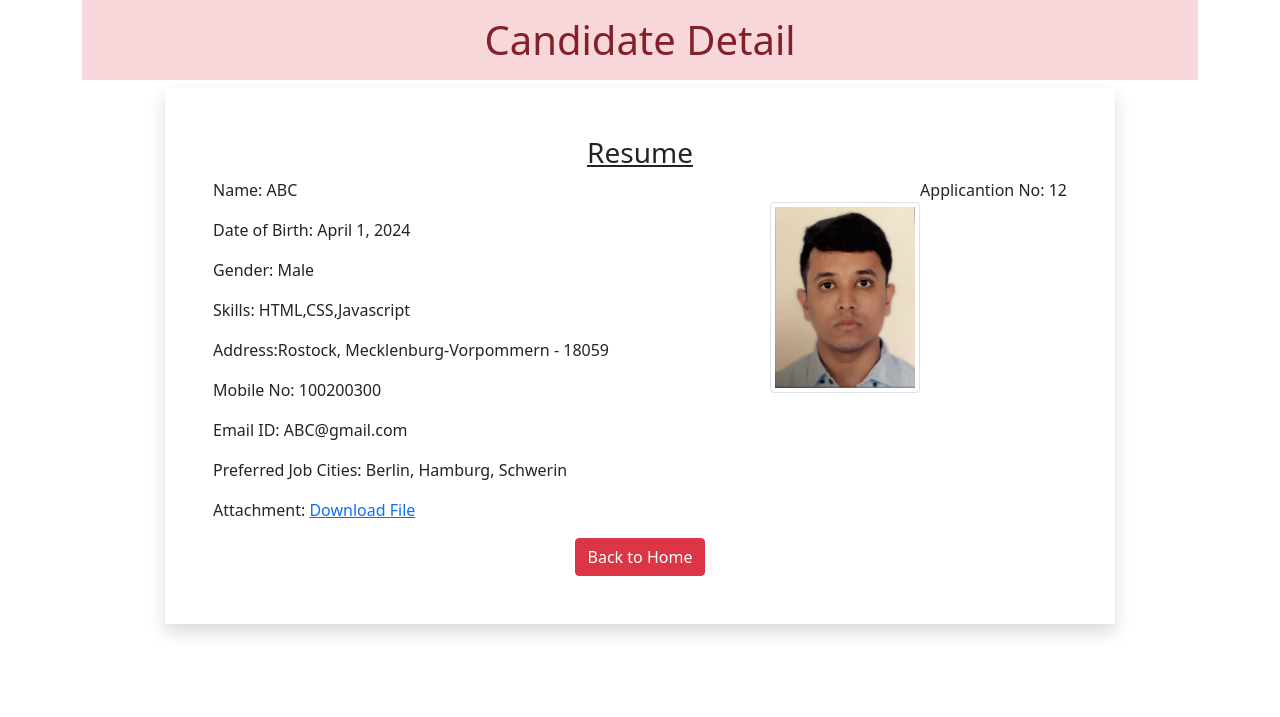
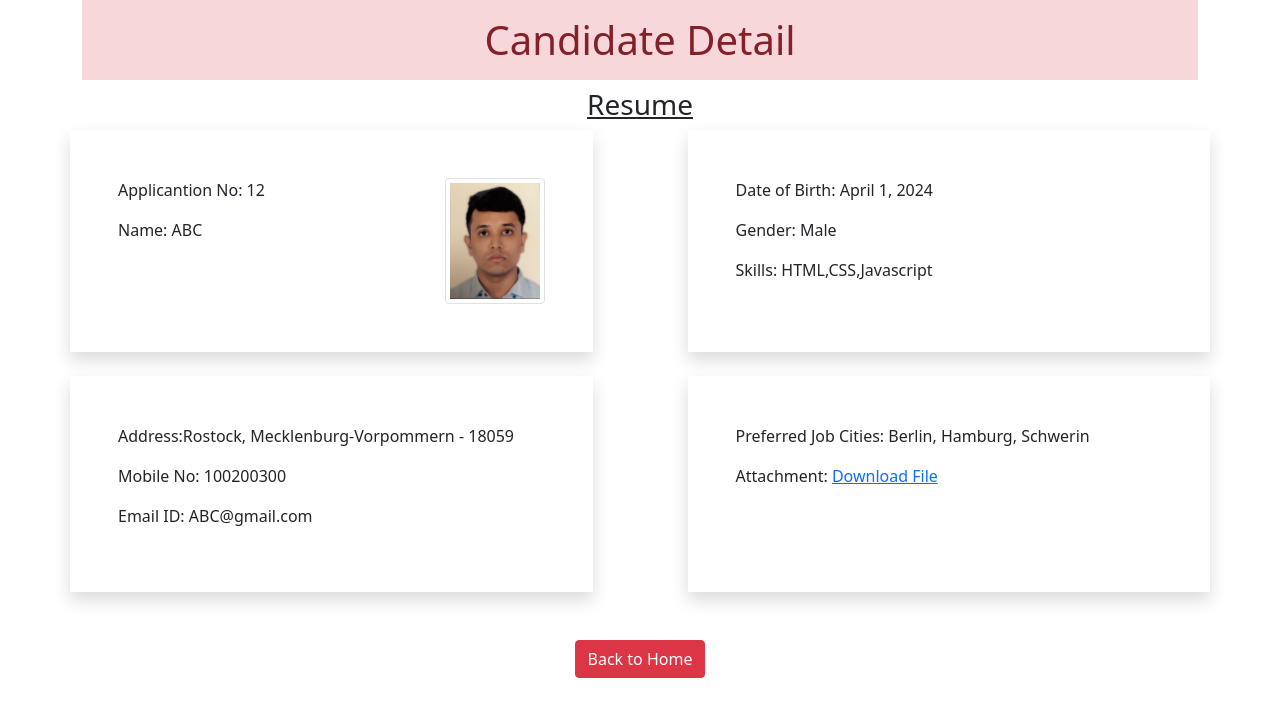
Before and after one commit to Sarveshdhumal/ResumeBuilder, a Django app: page /12 in a window 1280 px wide. Shown: the top 717 px of the page. Run offline with Django 3.2, Linux system fonts and the light colour scheme; data comes from the database, SQL or seed files in the repository; both versions use the stored data as it was after the commit; some libraries are stand-ins or nearby versions.

Commit message:
commit message1

```diff
--- a/myapp/templates/myapp/candidate.html
+++ b/myapp/templates/myapp/candidate.html
@@ -11,24 +11,32 @@
 <body>
   <div class="container">
    <h1 class="alert-danger text-center p-3">Candidate Detail</h1>
+   <h3 class="text-center"><u>Resume</u></h3>
    <div class="row">
-    <div class="col-sm-10 shadow p-5 offset-sm-1">
-     <h3 class="text-center"><u>Resume</u></h3>
-     <p class="float-end">Applicantion No: {{candidate.id}}</p>
-     <img src="{{candidate.profile_image.url}}" alt="" class="img-fluid img-thumbnail float-end mt-4" width="150" height="150">
+    <div class="col shadow p-5">
+      <img src="{{candidate.profile_image.url}}" alt="" class="img-fluid img-thumbnail float-end" width="100" height="100">
+     <p class="float">Applicantion No: {{candidate.id}}</p>
      <p>Name: {{candidate.name}}</p>
+    </div>
+    <div class="col shadow p-5 offset-md-1">
       <p>Date of Birth: {{candidate.dob}}</p>
       <p>Gender: {{candidate.gender}}</p>
       <p>Skills: {{candidate.locality}}</p>
+     </div>
+   </div>
+   <div class="row">
+    <div class="col shadow p-5 mt-4">
       <p>Address:{{candidate.city}}, {{candidate.state}} - {{candidate.pin}}</p>
       <p>Mobile No: {{candidate.mobile}}</p>
       <p>Email ID: {{candidate.email}}</p>
+     </div>
+     <div class="col shadow p-5 offset-md-1 mt-4">
       <p>Preferred Job Cities: {{candidate.job_city|remove_special:"[]'"}}</p>
       <p>Attachment: <a href="{{candidate.my_file.url}}">Download File</a></p>
-    <div class="text-center">
-     <a href="/" class="btn btn-danger">Back to Home</a>
      </div>
    </div>
+   <div class="text-center">
+    <a href="/" class="btn btn-danger mt-5">Back to Home</a>
    </div>
   </div>
   <script src="https://cdn.jsdelivr.net/npm/bootstrap@5.0.0-beta2/dist/js/bootstrap.bundle.min.js" integrity="sha384-b5kHyXgcpbZJO/tY9Ul7kGkf1S0CWuKcCD38l8YkeH8z8QjE0GmW1gYU5S9FOnJ0" crossorigin="anonymous"></script>
```
Also changed, not shown: db.sqlite3, media/profileimg/Passport-size-Photo_CEmUgWH.jpeg (added), media/profileimg/Passport-size-Photo_k8DzyNm.jpeg (added), 2 other files. Lines whose indentation alone changed are shown as unchanged.
